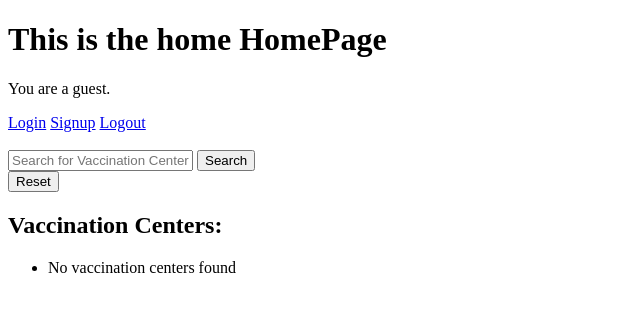
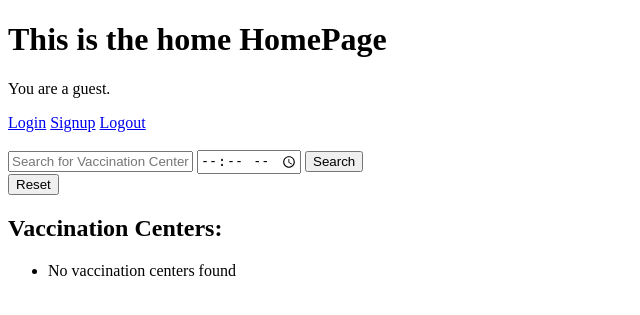
Before and after one commit to Santhanabalan/VaccinationScheduler, a Django app: page / in a window 1280 px wide. Shown: the top 315 px of the page, without its empty margins (0-640 px from the left). Run offline with Django 4.2, Linux system fonts and the light colour scheme; data that the repository does not hold is empty.

Commit message:
Feature: Implement search based on time as well

```diff
--- a/bookings/templates/bookings/index.html
+++ b/bookings/templates/bookings/index.html
@@ -18,7 +18,8 @@
     <br><br>
 
     <form method="GET" action="{% url 'home' %}">
-        <input type="text" name="query" placeholder="Search for Vaccination Center">
+        <input type="text" name="query" placeholder="Search for Vaccination Center" value="{{query}}">
+        <input type="time" name="time" placeholder="Search by time" value="{{search_time}}">
         <button type="submit">Search</button>
     </form>
     <form method="GET" action="{% url 'home' %}">
--- a/bookings/views.py
+++ b/bookings/views.py
@@ -1,17 +1,33 @@
 from django.shortcuts import render
 from django.contrib import messages
+from django.db.models import Q
+from datetime import datetime
 from .models import VaccinationCenter,VaccinationSlot,Booking
 # Create your views here.
 
 def home(request):
     if request.method == 'GET':
         query = request.GET.get('query', '')
-        centers = VaccinationCenter.objects.filter(name__icontains=query)
+        search_time = request.GET.get('time')
+
+        if search_time:
+            search_time = datetime.strptime(search_time, "%H:%M").time()
+            centers = VaccinationCenter.objects.filter(
+                Q(name__icontains=query) | Q(address__icontains=query),
+                Q(from_time__hour__lte=search_time.hour) |
+                Q(from_time__hour=search_time.hour, from_time__minute__lte=search_time.minute),
+                Q(to_time__hour__gte=search_time.hour) |
+                Q(to_time__hour=search_time.hour, to_time__minute__gte=search_time.minute)
+        )
+        else:
+            centers = VaccinationCenter.objects.filter(Q(name__icontains=query) | Q(address__icontains=query))
     else:
         centers = VaccinationCenter.objects.all()[:5]
 
     context = {
-        'centers': centers
+        'centers': centers,
+        'search_time':search_time,
+        'query':query
     }
     return render(request, 'bookings/index.html', context)
 
```
